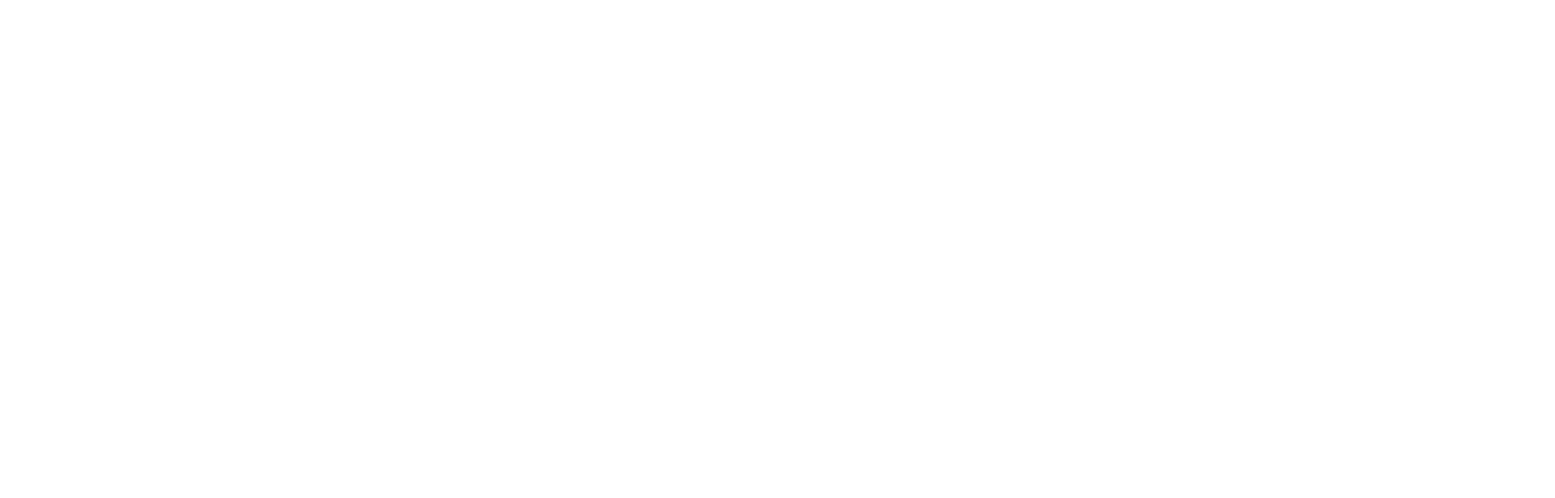
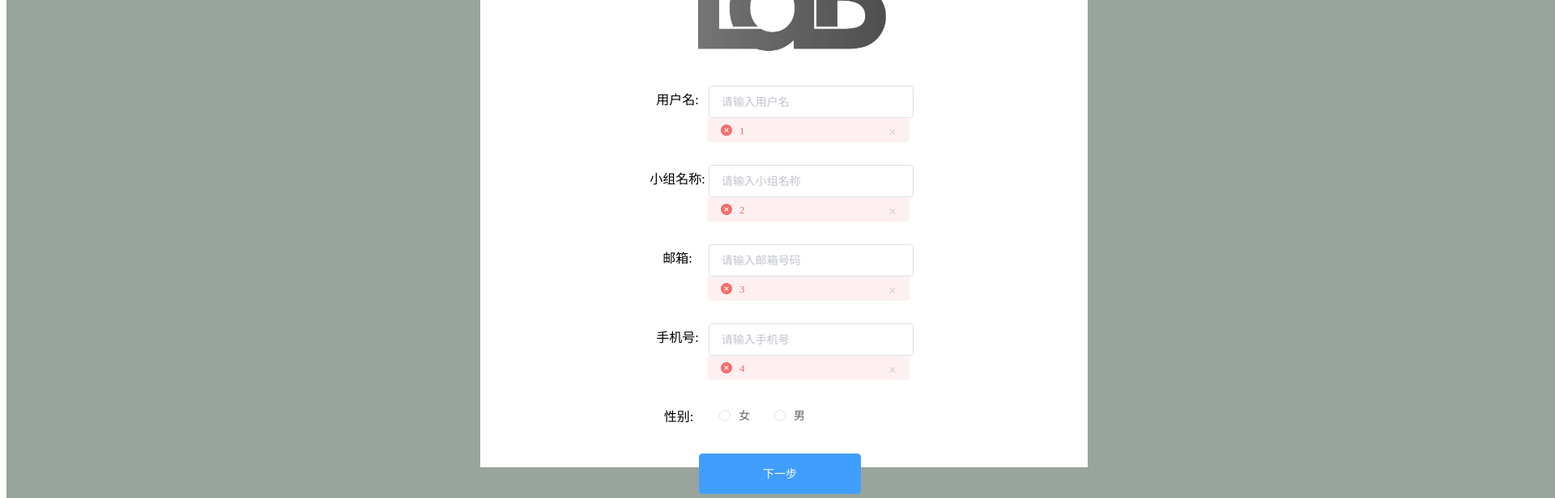
Before and after one commit to selab-system/selab-system-web, a Vue app in the folder labsystem/: page /#/register in a window 1280 px wide. Shown: the part 380-996 px from the top of the page at 81% size, 1920 px wide, since content can reach past the window. Before the commit the page ends 800 px from the top, so only its background shows below. Built offline with nearby package versions, Linux system fonts and the light colour scheme.

Commit message:
5.17注册页面实现

```diff
--- a/labsystem/src/router/index.js
+++ b/labsystem/src/router/index.js
@@ -8,8 +8,12 @@
   routes: [
     {
       path: '/',
+      redirect: '/login'
+
+    },
+    {
+      path: '/login',
       component: login
-      // redirect: '/login'
       // 不显示
     },
     {
@@ -17,7 +21,6 @@
       component: register
 
     }
-
   ]
 })
 
--- a/labsystem/src/store/index.js
+++ b/labsystem/src/store/index.js
@@ -1,6 +1,7 @@
 import Vue from 'vue'
 import Vuex from 'vuex'
 import login from './modules/login'
+import register from './modules/register'
 Vue.use(Vuex)
 
 export default new Vuex.Store({
@@ -13,7 +14,8 @@
   actions: {
   },
   modules: {
-    login
+    login,
+    register
     /* 在此将各仓库模块中js文件挂载到store库中 */
   }
 })
--- a/labsystem/src/store/modules/login.js
+++ b/labsystem/src/store/modules/login.js
@@ -5,7 +5,8 @@
   postMessagex: '13123',
   passwordx: '',
   // 登录仅记录一次一人的登录信息？
-  // 信息记录后会在主页面显示？
+  // 信息记录后会在用户管理处使用？
+  // 注意token的获取
   userName: '',
   groupId: '',
   roleId: '',
--- /dev/null
+++ b/labsystem/src/store/modules/register.js
@@ -0,0 +1,11 @@
+const state = {
+  userName: '',
+  groupId: '',
+  Email: '',
+  phoneNumber: '',
+  Gender: ''
+}
+export default {
+  state
+
+}
--- a/labsystem/src/utils/element.js
+++ b/labsystem/src/utils/element.js
@@ -1,8 +1,9 @@
 // element组件库导入调用
 // 组件按需导入
 import Vue from 'vue'
-import { Button, Input, Form } from 'element-ui'
-
+import { Button, Input, Form, Radio, Alert } from 'element-ui'
+Vue.use(Radio)
 Vue.use(Button)
 Vue.use(Input)
 Vue.use(Form)
+Vue.use(Alert)
--- a/labsystem/src/utils/request.js
+++ b/labsystem/src/utils/request.js
@@ -21,7 +21,16 @@
 instance.interceptors.response.use(function (response) {
   // 2xx 范围内的状态码都会触发该函数。
   // 对响应数据做点什么
-  return response.data
+  // 此处 response 代表整个响应体
+  const res = response.data
+  if (res !== 0) {
+  // 设置提示信息
+
+    // 抛出错误
+    return Promise.reject(res.message)
+  }
+
+  return res
 }, function (error) {
   // 超出 2xx 范围的状态码都会触发该函数。
   // 对响应错误做点什么
--- a/labsystem/src/views/login.vue
+++ b/labsystem/src/views/login.vue
@@ -15,7 +15,8 @@
     <li><span id="second">密码：</span><el-input placeholder="请输入密码" v-model=password show-password @change="changepassWord(password);judgePassWord();noticeDisplay()"></el-input>
     </li>
     <div class="alter2" v-show="noticeMessge2">{{ noticeMessge2 }}</div>
-        <li><el-button type="primary" @click="judgeLogin">登录</el-button></li>
+        <li><el-button type="primary" @click="judgeLogin">登录</el-button><el-button type="success" plain  @click="toRegister()">注册</el-button></li>
+
     </ul>
         <!-- 登录框需要进行输入验证 -->
 <!-- 暂时确定仅验证输入的内容是否符合要求 -->
@@ -41,8 +42,8 @@
     return {
       password: '',
       postMessage: '',
-      noticeMessge1: '123123',
-      noticeMessge2: '1231'
+      noticeMessge1: '',
+      noticeMessge2: ''
     }
   },
   name: 'IndexLogin',
@@ -64,41 +65,57 @@
       str1 = /@/g
       let str2 = RegExp()
       str2 = /@qq.com/g
-      const judge1 = str1.test(this.postMessage1)
+      const judge1 = str1.test(this.postMessage)
       // 输入为用户名时：判断输入字数
       console.log(judge1)
       if (judge1) {
         // 当输入为邮箱号时
-        if (this.postMessage1.length === 0) {
+        if (this.postMessage.length === 0) {
           this.noticeMessge1 = '输入为空'
         }
-        if (!str2.test(this.postMessage1)) {
+        if (!str2.test(this.postMessage)) {
           this.noticeMessage1 = '输入格式错误'
         }
       } else {
         // 输入为账号时
         console.log(122)
-        if (this.postMessage1.length > 8) {
-          this.noticeMessge1 = '输入账号应小于8位'
+        if (this.postMessage.length > 8) {
+          this.noticeMessge1 = '输入位数应小于等于8位'
           console.log(this.postMessage1)
         }
-        if (this.postMessage1.length === 0) {
+        if (this.postMessage.length === 0) {
           this.noticeMessge1 = '输入为空'
           console.log(this.noticeMessge1)
         }
       }
     },
     judgePassWord () {
-
+      if (this.password === '') {
+        this.noticeMessge2 = '输入为空'
+      }
+      if (this.password.length > 8) {
+        this.noticeMessge2 = '输入位数应小于等于8位'
+      }
     },
+    // 提示框显示
     noticeDisplay () {
       if (this.noticeMessge1) {
         setTimeout(() => {
           this.postMessage1 = ''
           this.noticeMessge1 = ''
-        }, 3000)
+        }, 2000)
         console.log(this.noticeMessge1)
       }
+      if (this.noticeMessge2) {
+        setTimeout(() => {
+          this.postMessage2 = ''
+          this.noticeMessge2 = ''
+        }, 2000)
+        console.log(this.noticeMessge2)
+      }
+    },
+    toRegister () {
+      this.$router.push('/register')
     }
 
   }
@@ -115,7 +132,8 @@
      height:1000px;
      background-color: #d37c7c;
     position: relative;
-    display: inline-block;
+    // display: inline-block;
+    overflow: hidden;
     }
 //     .main2{
 // height: 100%;
@@ -157,7 +175,7 @@
         font-size: 16px;
     }
      .alter1{
-      width: 160px;
+      width: 190px;
       height: 40px;
       background-color: #fcf9f9;
       color: red;
@@ -172,7 +190,7 @@
      }
     /* 登录界面设置背景的自定义 */
     .alter2{
-      width: 160px;
+      width: 190px;
       height: 40px;
       background-color: #fcf9f9;
       color: red;
--- a/labsystem/src/views/register.vue
+++ b/labsystem/src/views/register.vue
@@ -1,13 +1,157 @@
 <template>
-  <div></div>
+ <div class="register">
+  <div class="body">
+  <div class="main">
+    <ul>
+      <li><img src="../assets/labtubiao.jpg" alt=""></li>
+      <!-- <li><h1>账号注册</h1></li> -->
+      <!-- 当需要对多个输入框内容进行校验时 可以统一在一个函数中判断？
+        根据每个输入框输入内容的不同可以分函数进行校验 -->
+      <li><div><span>用户名:</span><el-input placeholder="请输入用户名" v-model="username" clearable  ></el-input></div>
+          <el-alert :title=noticeMessage.usernameNotice type="error" v-show="noticeMessage.usernameNotice" show-icon></el-alert>
+      </li>
+      <li><div><span>小组名称:</span><el-input placeholder="请输入小组名称" v-model="groupid"  clearable></el-input></div>
+          <el-alert :title=noticeMessage.groupidNotice v-show="noticeMessage.groupidNotice" type="error" show-icon></el-alert>
+      </li>
+      <li><div><span>邮箱:</span><el-input placeholder="请输入邮箱号码" v-model="email"  clearable></el-input></div>
+          <el-alert :title=noticeMessage.emailNotice type="error" v-show="noticeMessage.emailNotice" show-icon></el-alert>
+      </li>
+      <li><div><span>手机号:</span><el-input placeholder="请输入手机号" v-model="phonenumber"  clearable  @keyup="phonenumber=phonenumber.replace(/^(0+)|[^\d]+/g,'')"></el-input></div>
+          <el-alert :title=noticeMessage.phonenumberNotice v-show="noticeMessage.phonenumberNotice" type="error" show-icon></el-alert>
+
+      </li>
+
+      <li><span>性别:</span><el-radio v-model="radio" label="1">女</el-radio>
+     <el-radio v-model="radio" label="2">男</el-radio></li>
+      <!-- 单选框 -->
+      <li> <el-button type="primary" >下一步</el-button></li>
+    </ul>
+  </div>
+</div>
+ </div>
 </template>
 
 <script>
 export default {
-  name: 'IndexRegister'
+  name: 'IndexRegister',
+  data () {
+    return {
+      radio: '',
+      // 对radio进行判断
+      // 定仓库中gender变量存储的特征值
+      username: '',
+      groupid: '',
+      email: '',
+      phonenumber: '',
+      gender: '',
+      noticeMessage: {
+        usernameNotice: '1',
+        groupidNotice: '2',
+        emailNotice: '3',
+        phonenumberNotice: '4'
+
+      }
+
+      // 性别如何传递 信息是向后台传递？0 为女1为男
+      // 前端的作用保存输入信息 post向后台传递输入信息
+      // 登录界面 收到message消息（后端进行验证）判断是否登录成功//
+      // 登录接口无法验证 /在登录成功与失败时弹出提示框
+      // 登录成功保存的信息token用于判断权限 页面对个人信息的展示需要 部分信息
+      // 单选框 radio label中设置value值，v-model中绑定的变量与label的值双向绑定
+    }
+  },
+  methods: {
+    // 对用户名设置
+  }
 }
 </script>
 
-<style>
+<style lang="less" scoped>
+.register
+{
+margin:0 auto;
+width: 1920px;
+height: 1500px;
+background-color: #98a49c;
+// display: inline-block;
+margin:0 auto;
+overflow: hidden;
+}
+.main{
+  width: 750px;
+  height: 750px;
+  background-color: #fff;
+  margin: 0 auto;
+  margin-top: 200px;
 
+}
+img{
+  width: 280px;
+  height: 300px;
+  margin-left:20px;
+  margin-top:30px
+}
+ul{
+  display: flex;
+  flex-direction: column;
+  align-items: center;
+  // 用于水平居中
+  margin-right: 50px;
+  // justify-content: space-between;
+  // 回顾jusyify使用
+}
+li{overflow: hidden;
+  // 常使用这个对超出的图片进行切割
+  list-style: none;
+  display: flex;
+  // 将单选框与性别span对齐
+  flex-direction: column;
+  margin-bottom:28px;
+  //默认在一个盒子中如果设置flex
+  // 盒子子元素默认向左/上集中排布
+}
+li div{
+  width: 330px;
+  display: flex;
+  height: 60%;
+  line-height: 80px;}
+li:nth-child(1)
+{
+  height: 250px;
+}
+li:nth-child(6)
+{
+  display: flex;
+  flex-direction: row;
+width: 350px;
+align-items: center;
+// 用于垂直居中
+// 方向不同居中方向不同
+}
+li h1{
+  margin: 0 auto;
+}
+li button{
+  margin:0 auto;
+}
+span{
+  display: block;
+  width: 60px;
+  text-align: center;
+line-height: 35px;
+}
+li span{
+width: 100px;
+}
+// 可以通过.标签名设置 组件样式
+.el-alert{
+width: 250px;
+height: 30px;
+margin-left: 75px;
+}
+.el-button
+{
+  width: 200px;
+  height: 50px;
+}
 </style>
```
Also changed, not shown: labsystem/src/assets/labtubiao.jpg (added).
